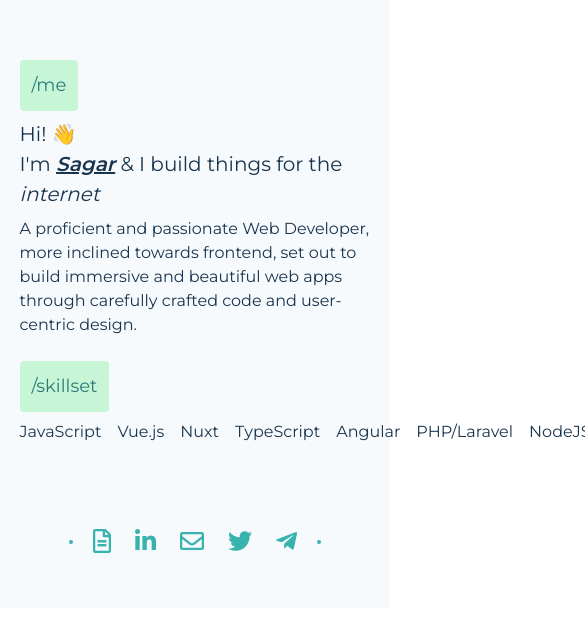
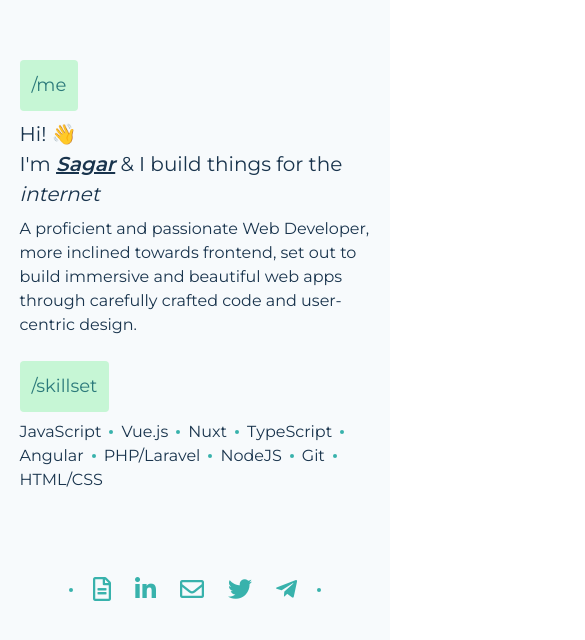
Before and after one commit to Sagarmak-zz/nuxt-portfolio, a Nuxt app: page / in a window 390 px wide. Shown: the part 784-1424 px from the top of the page, 585 px wide, since content can reach past the window. Before the commit the page ends 1392 px from the top, so only its background shows below. Built offline with nearby package versions, Linux system fonts and the light colour scheme.

Commit message:
flex wrap skills

```diff
--- a/pages/index.vue
+++ b/pages/index.vue
@@ -46,7 +46,7 @@
         >
           /skillset
         </div>
-        <div class="text-color-text text-base md:text-xl mt-2 flex items-center">
+        <div class="text-color-text text-base md:text-xl mt-2 flex items-center flex-wrap">
           <span>JavaScript</span>
           <div class="dot bg-accent rounded-full w-1 h-1 mx-2"></div>
           <span>Vue.js</span>
```
